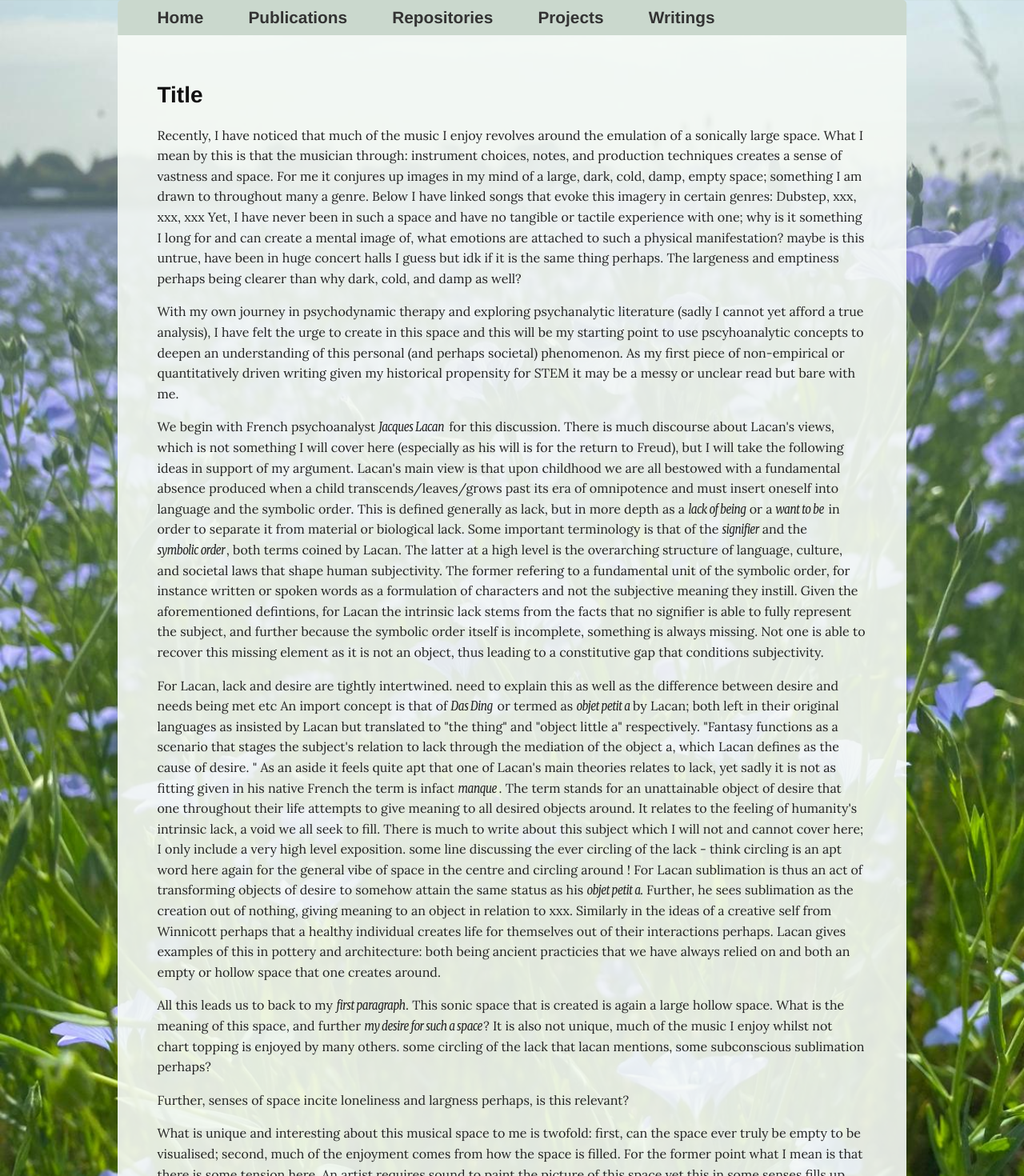
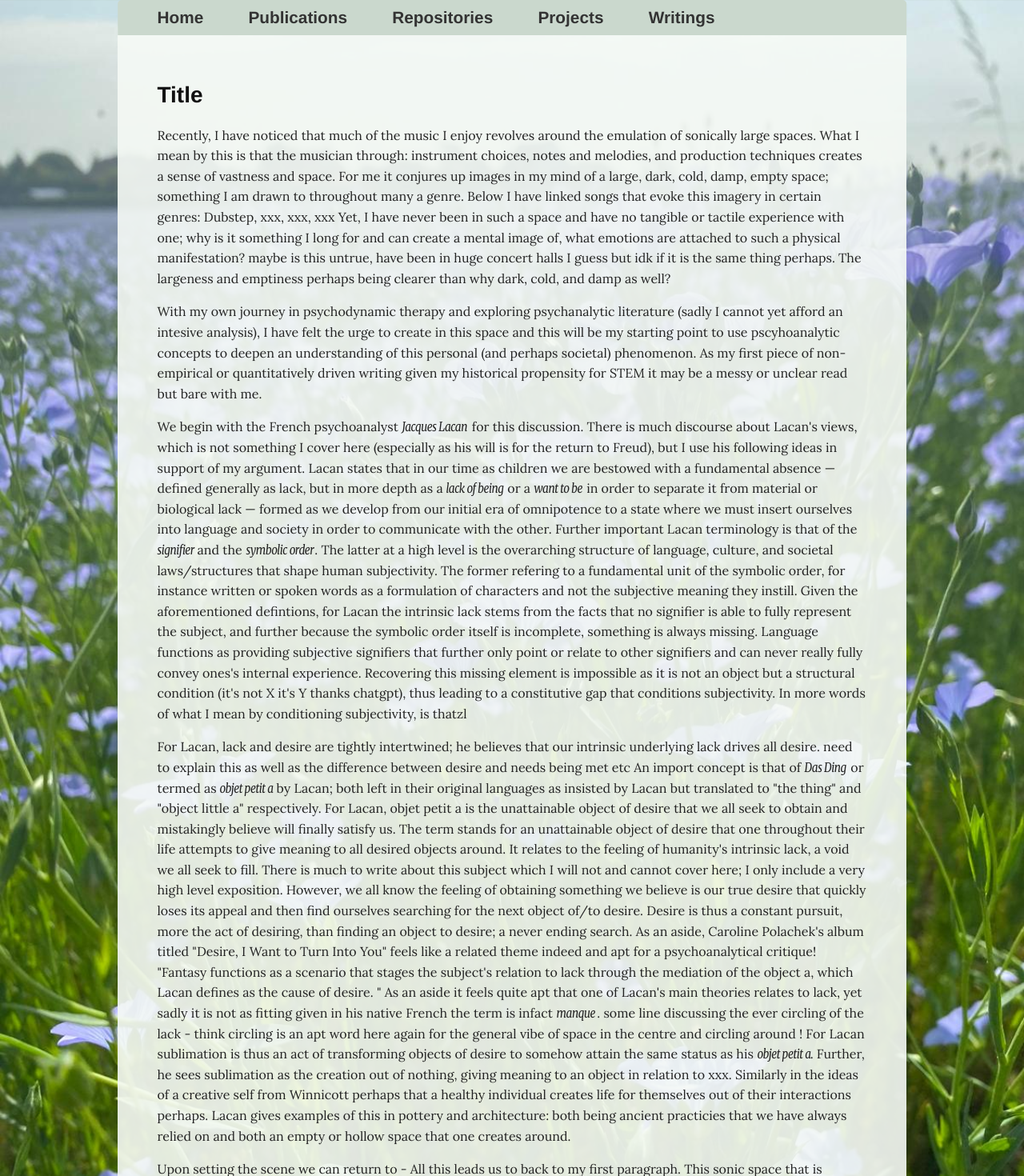
Before and after one commit to JamesRudd-Jones/JamesRudd-Jones.github.io, a React (Create React App) app: page /dubstep_lack in a window 1280 px wide. Shown: the top 1470 px of the page at 80% size. Built offline with nearby package versions, Linux system fonts and the light colour scheme; a web font is replaced by a local one.

Commit message:
more words

```diff
--- a/src/assets/writings/dubstep_lack/writing_page-dubstep_lack.js
+++ b/src/assets/writings/dubstep_lack/writing_page-dubstep_lack.js
@@ -20,8 +20,8 @@ const WritingPageDubstepLack = () => {
 
       <FullWidth style={writingContainer}>
         <p>
-          Recently, I have noticed that much of the music I enjoy revolves around the emulation of a sonically large space.
-          What I mean by this is that the musician through: instrument choices, notes, and production techniques creates a sense of vastness and space.
+          Recently, I have noticed that much of the music I enjoy revolves around the emulation of sonically large spaces.
+          What I mean by this is that the musician through: instrument choices, notes and melodies, and production techniques creates a sense of vastness and space.
           For me it conjures up images in my mind of a large, dark, cold, damp, empty space; something I am drawn to throughout many a genre.
           Below I have linked songs that evoke this imagery in certain genres: Dubstep, xxx, xxx, xxx
           Yet, I have never been in such a space and have no tangible or tactile experience with one; why is it something I long for and can create a mental image of, what emotions are attached to such a physical manifestation?
@@ -30,36 +30,43 @@ const WritingPageDubstepLack = () => {
         </p>
 
         <p>
-          With my own journey in psychodynamic therapy and exploring psychanalytic literature (sadly I cannot yet afford a true analysis), I have felt the urge to create in this space and this will be my starting point to
+          With my own journey in psychodynamic therapy and exploring psychanalytic literature (sadly I cannot yet afford an intesive analysis), I have felt the urge to create in this space and this will be my starting point to
           use pscyhoanalytic concepts to deepen an understanding of this personal (and perhaps societal) phenomenon.
           As my first piece of non-empirical or quantitatively driven writing given my historical propensity for STEM it may be a messy or unclear read but bare with me.
         </p>
 
         <p>
-          We begin with French psychoanalyst <Emph>Jacques Lacan</Emph> for this discussion.
-          There is much discourse about Lacan's views, which is not something I will cover here (especially as his will is for the return to Freud), but I will take the following ideas in support of my argument.
-          Lacan's main view is that upon childhood we are all bestowed with a fundamental absence produced when a child transcends/leaves/grows past its era of omnipotence and must insert oneself into language and the symbolic order.
-          This is defined generally as lack, but in more depth as a <Emph>lack of being</Emph> or a <Emph>want to be</Emph> in order to separate it from material or biological lack.
-          Some important terminology is that of the <Emph>signifier</Emph> and the <Emph>symbolic order</Emph>, both terms coined by Lacan.
-          The latter at a high level is the overarching structure of language, culture, and societal laws that shape human subjectivity.
+          We begin with the French psychoanalyst <Emph>Jacques Lacan</Emph> for this discussion.
+          There is much discourse about Lacan's views, which is not something I cover here (especially as his will is for the return to Freud), but I use his following ideas in support of my argument.
+          Lacan states that in our time as children we are bestowed with a fundamental absence — defined generally as lack, but in more depth as a <Emph>lack of being</Emph> or a <Emph>want to be</Emph> in order to separate it from material
+          or biological lack — formed as we develop from our initial era of omnipotence to a state where we must insert ourselves into language and society in order to communicate with the other.
+          Further important Lacan terminology is that of the <Emph>signifier</Emph> and the <Emph>symbolic order</Emph>.
+          The latter at a high level is the overarching structure of language, culture, and societal laws/structures that shape human subjectivity.
           The former refering to a fundamental unit of the symbolic order, for instance written or spoken words as a formulation of characters and not the subjective meaning they instill.
           Given the aforementioned defintions, for Lacan the intrinsic lack stems from the facts that no signifier is able to fully represent the subject, and further because the symbolic order itself is incomplete, something is always missing.
-          Not one is able to recover this missing element as it is not an object, thus leading to a constitutive gap that conditions subjectivity.
+          Language functions as providing subjective signifiers that further only point or relate to other signifiers and can never really fully convey ones's internal experience.
+          Recovering this missing element is impossible as it is not an object but a structural condition (it's not X it's Y thanks chatgpt), thus leading to a constitutive gap that conditions subjectivity.
+          In more words of what I mean by conditioning subjectivity, is thatzl
         </p>
 
         <p>
-          For Lacan, lack and desire are tightly intertwined.
+          For Lacan, lack and desire are tightly intertwined; he believes that our intrinsic underlying lack drives all desire.
           need to explain this as well as the difference between desire and needs being met etc
 
           An import concept is that of <Emph>Das Ding</Emph> or termed as <Emph>objet petit a</Emph> by Lacan; both left in their original languages as insisted by Lacan but translated to "the thing" and "object little a" respectively.
+          For Lacan, objet petit a is the unattainable object of desire that we all seek to obtain and mistakingly believe will finally satisfy us.
+           The term stands for an unattainable object of desire that one throughout their life attempts to give meaning to all desired objects around.
+          It relates to the feeling of humanity's intrinsic lack, a void we all seek to fill.
+          There is much to write about this subject which I will not and cannot cover here; I only include a very high level exposition.
+          However, we all know the feeling of obtaining something we believe is our true desire that quickly loses its appeal and then find ourselves searching for the next object of/to desire.
+          Desire is thus a constant pursuit, more the act of desiring, than finding an object to desire; a never ending search.
+          As an aside, Caroline Polachek's album titled "Desire, I Want to Turn Into You" feels like a related theme indeed and apt for a psychoanalytical critique!
 
           "Fantasy functions as a scenario that stages the subject's relation to lack through the mediation of the object a, which Lacan defines as the cause of desire. "
 
           As an aside it feels quite apt that one of Lacan's main theories relates to lack, yet sadly it is not as fitting given in his native French the term is infact <Emph>manque</Emph>.
 
-          The term stands for an unattainable object of desire that one throughout their life attempts to give meaning to all desired objects around.
-          It relates to the feeling of humanity's intrinsic lack, a void we all seek to fill.
-          There is much to write about this subject which I will not and cannot cover here; I only include a very high level exposition.
+
 
           some line discussing the ever circling of the lack - think circling is an apt word here again for the general vibe of space in the centre and circling around !
 
@@ -70,9 +77,9 @@ const WritingPageDubstepLack = () => {
         </p>
 
         <p>
-          All this leads us to back to my <Emph>first paragraph</Emph>.
+          Upon setting the scene we can return to - All this leads us to back to my first paragraph.
           This sonic space that is created is again a large hollow space.
-          What is the meaning of this space, and further <Emph>my desire for such a space</Emph>?
+          What is the meaning of this space, and further my desire for such a space?
           It is also not unique, much of the music I enjoy whilst not chart topping is enjoyed by many others.
           some circling of the lack that lacan mentions, some subconscious sublimation perhaps?
         </p>
```
Also changed, not shown: 1 other file (tests, documents, lock files or other folders).
